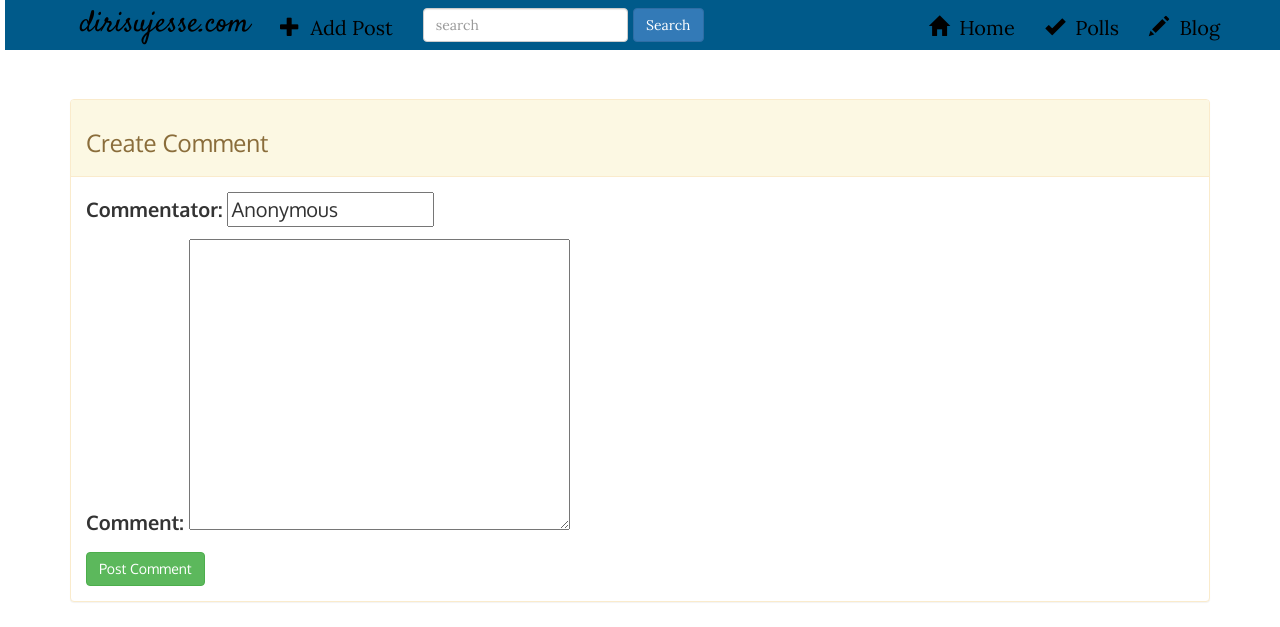
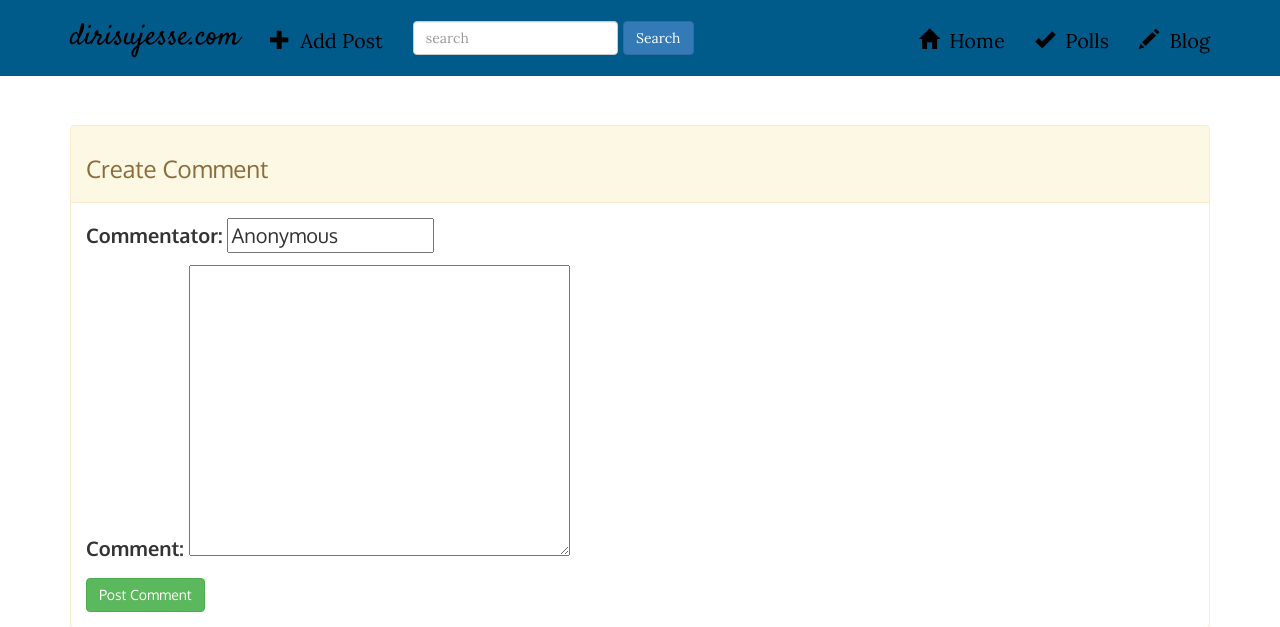
Before and after one commit to dirisujesse/django-project-webapp, a Django app: page /1/comment/ in a window 1280 px wide. Shown: the top 627 px of the page. Run offline with Django 3.2, Linux system fonts and the light colour scheme; data comes from the database, SQL or seed files in the repository; some libraries are stand-ins or nearby versions; some web fonts are replaced.

Commit message:
Update layout.html

```diff
--- a/polls/templates/polls/layout.html
+++ b/polls/templates/polls/layout.html
@@ -4,7 +4,7 @@
         <meta charset="utf-8">
         <meta name="viewport" content="width=device-width, initial-scale=1">
         <meta name="viewport" content="width=device-width, initial-scale=1, maximum-scale=4, user-scalable=yes">
-        <title>dirisujesse | {% block title %}{% endblock %}</title>
+        <title>{% block title %}dirisujesse{% endblock %}</title>
         {% load staticfiles %}
         <link rel="stylesheet" type="text/css" href="{% static 'css/bootstrap.min.css' %}">
         <link rel="stylesheet" type="text/css" href="{% static 'css/webapp.css' %}">
@@ -22,7 +22,7 @@
     </head>
     <body class="body" style="font-size: 200%;">
     <div class="row">
-        <nav id="header-nav" class="navbar navbar-inverse navbar-static-top" style="border: none; margin-left: 1em">
+        <nav id="header-nav" class="navbar navbar-inverse navbar-static-top" style="border: none; padding: 1%">
             <div class="container" id="hed-con">
                 <div class="navbar-header">
                     <button type="button" class="navbar-toggle collapsed" data-toggle="collapse" data-target="#collapsable-nav" aria-expanded="false">
```
